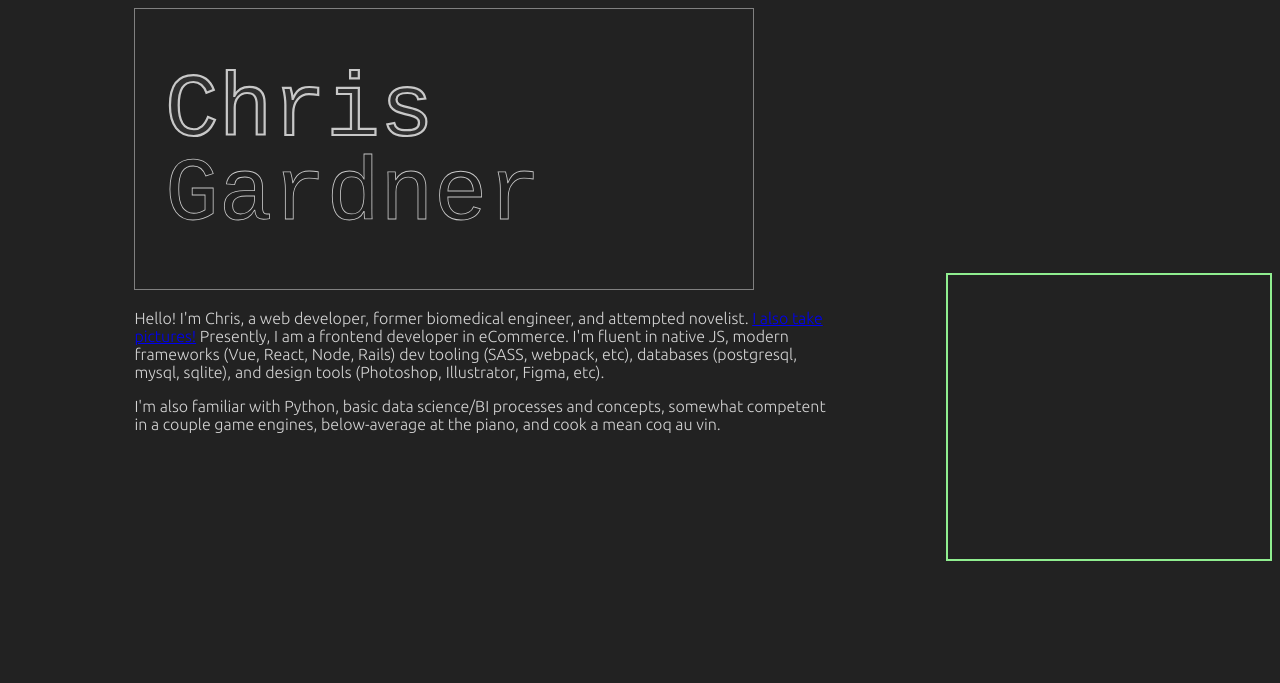
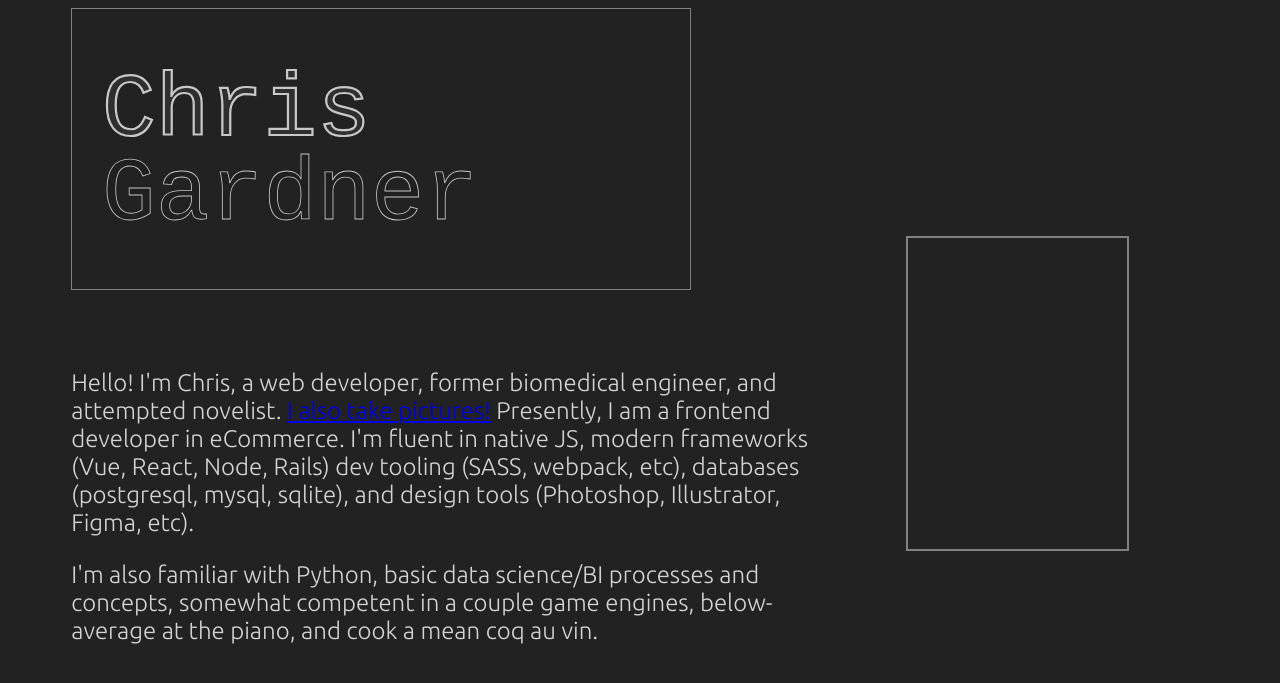
Before and after one commit to cgardn/cgardn.github.io, a Jekyll site: the page index.html, which Jekyll copies as it is, in a window 1280 px wide. Shown: the top 683 px of the page. Built offline with Jekyll 4.4.1, drawn with Linux system fonts in a browser that asks for light colours; some web fonts are replaced.

Commit message:
update styling

```diff
--- a/css/main.css
+++ b/css/main.css
@@ -4,8 +4,8 @@
 	--dark-background: #222;
 	--light-font: darkgrey;
 	--dark-font: lightgrey;
-	--menu-border-color-dark: lightgreen;
-	--menu-border-color-light: darkgreen;
+	--menu-border-color-dark: grey;
+	--menu-border-color-light: darkgrey;
 
 	--background: var(--dark-background);
 	--font-color: var(--dark-font);
@@ -69,6 +69,9 @@ body {
 	color: var(--font-color);
 	font-family: Ubuntu, sans-serif;
 }
+main {
+	margin: 0 5%;
+}
 header {
 	flex: 1 0 100%;
 }
@@ -123,7 +126,7 @@ main pre {
 	animation-fill-mode: forwards;
 }
 .desktop-menu {
-	flex: 1 1 33%;
+	flex: 1 1 0%;
 }
 .menu-item {
 	cursor: pointer;
@@ -166,8 +169,11 @@ main pre {
 	svg.title {
 		padding-left: 30px;
 	}
-	main pre {
-		margin-left: 37%;
+	div .summary {
+		font-size: 1.5rem;
+	}
+	div .summary:first-of-type {
+		margin-top: 10%;
 	}
 	main pre.active {
 		height: 0;
@@ -191,15 +197,12 @@ main pre {
 		margin-bottom: 0;
 	}
 	.content-container {
-		margin-left: 10%;
 		max-width: 70%;
 	}
 	.desktop-menu {
 		border: 2px solid var(--menu-border-color);
 		padding: 2rem 0 2rem 2rem;
-		margin-left: 120px;
-		max-width: 290px;
 		height: fit-content;
-		margin-top: 21%;
+		margin: 20% 7%;
 	}
 }
--- a/index.html
+++ b/index.html
@@ -30,6 +30,7 @@
 					<text x="0" y="45" stroke="rgba(200,200,200,1)" fill="rgba(80,80,80,0.3)" stroke-width="0.8px">Chris</text>
 					<text x="0" y="75" stroke="rgba(200,200,200,1)" fill="rgba(30,30,30,0.3)" stroke-width="0.3px">Gardner</text>
 				</svg>
+				<div>
 				<p class="summary">
 					Hello! I'm Chris, a web developer, former biomedical engineer, and attempted novelist. <a href="https://bluefoxfilms.co/secondshooting" target="_blank">I also take pictures!</a>
 					Presently, I am a frontend developer in eCommerce. I'm fluent in native JS, modern frameworks (Vue, React, Node, Rails) dev tooling (SASS, webpack, etc), databases (postgresql, mysql, sqlite), and design tools (Photoshop, Illustrator, Figma, etc).
@@ -37,6 +38,7 @@
 				<p class="summary">
 					I'm also familiar with Python, basic data science/BI processes and concepts, somewhat competent in a couple game engines, below-average at the piano, and cook a mean coq au vin.
 				</p>
+				</div>
 			</div>
 			<div class="content active" data-slide="1">
 				<h3>Professional Summary</h3>
```
